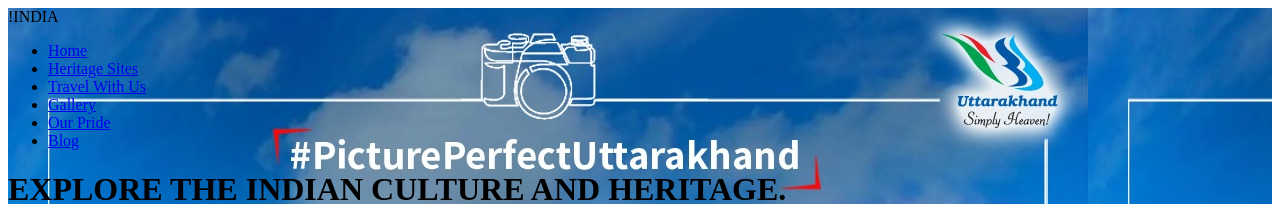
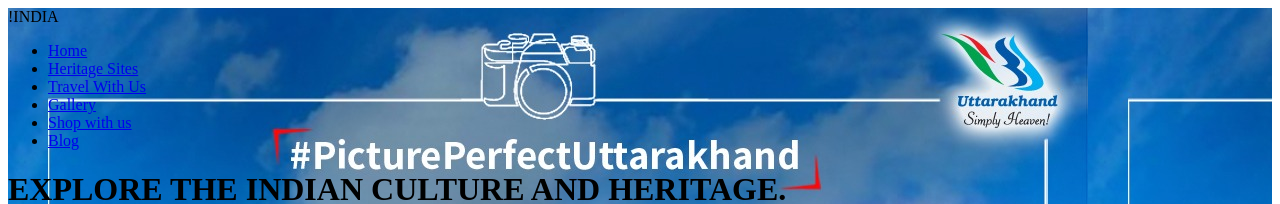
Before and after one commit to samikshatrivedi007/Heritage-Culture-website, a Next.js app in the folder client/: page / in a window 1280 px wide. Shown: the top 204 px of the page. Built offline with nearby package versions, Linux system fonts and the light colour scheme.

Commit message:
page.tsx updated

```diff
--- a/client/app/page.tsx
+++ b/client/app/page.tsx
@@ -19,11 +19,11 @@ const HomePage: React.FC = () => {
                         <div className="text-3xl font-bold">!INDIA</div>
                         <nav>
                             <ul className="flex space-x-8 font-semibold">
-                                <li><a href="#" className="hover:text-green-400">Home</a></li>
+                                <li><a href="/" className="hover:text-green-400">Home</a></li>
                                 <li><a href="#" className="hover:text-green-400">Heritage Sites</a></li>
                                 <li><a href="#" className="hover:text-green-400">Travel With Us</a></li>
                                 <li><a href="#" className="hover:text-green-400">Gallery</a></li>
-                                <li><a href="#" className="hover:text-green-400">Our Pride</a></li>
+                                <li><a href="shopPage" className="hover:text-green-400">Shop with us</a></li>
                                 <li><a href="#" className="hover:text-green-400">Blog</a></li>
                             </ul>
                         </nav>
@@ -75,6 +75,7 @@ const HomePage: React.FC = () => {
                         { src: "/assets/g13.jpeg", alt: "Sundarbans" },
                         { src: "/assets/g14.jpeg", alt: "Rath Yatra" },
                         { src: "/assets/g15.jpeg", alt: "Diwali Celebrations" },
+                        { src: "/assets/g16.jpeg", alt: "lakshman jhula" },
                     ].map(({ src, alt }, index) => (
                         <a
                             key={index}
```
